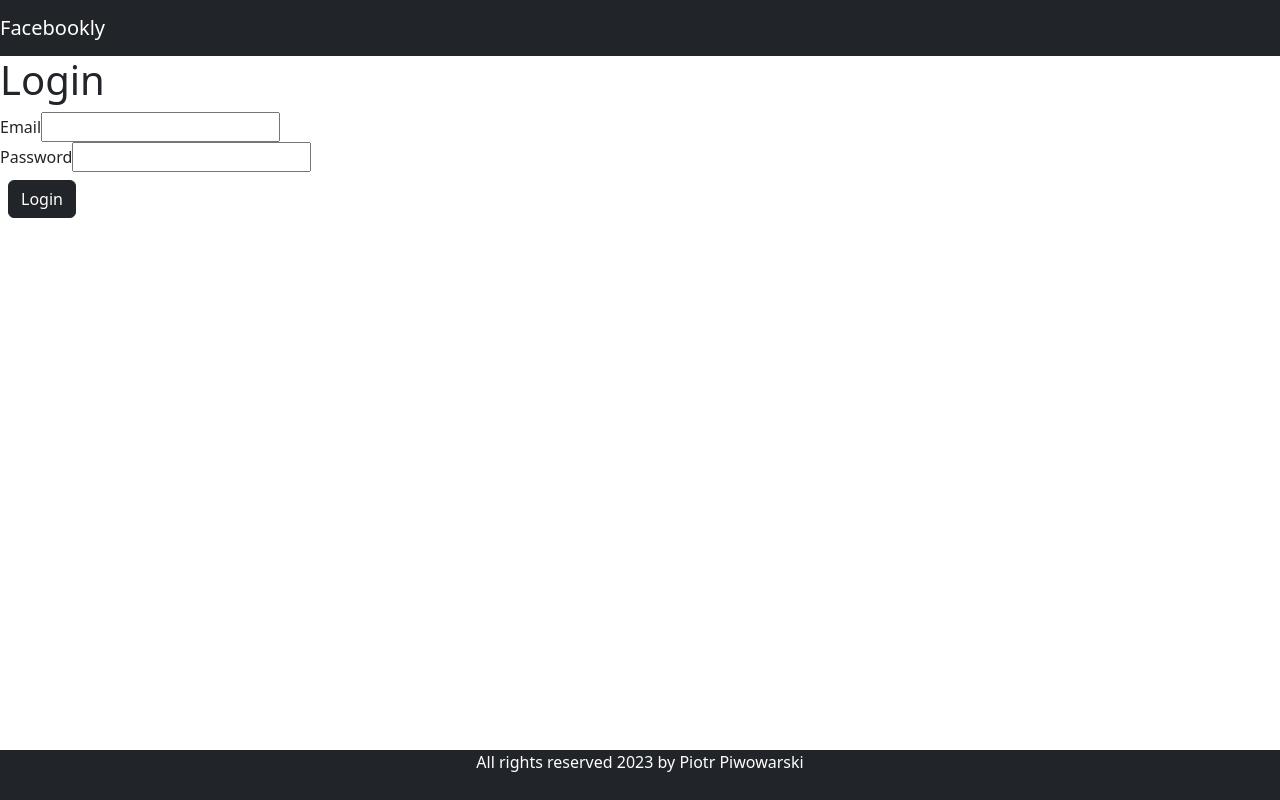
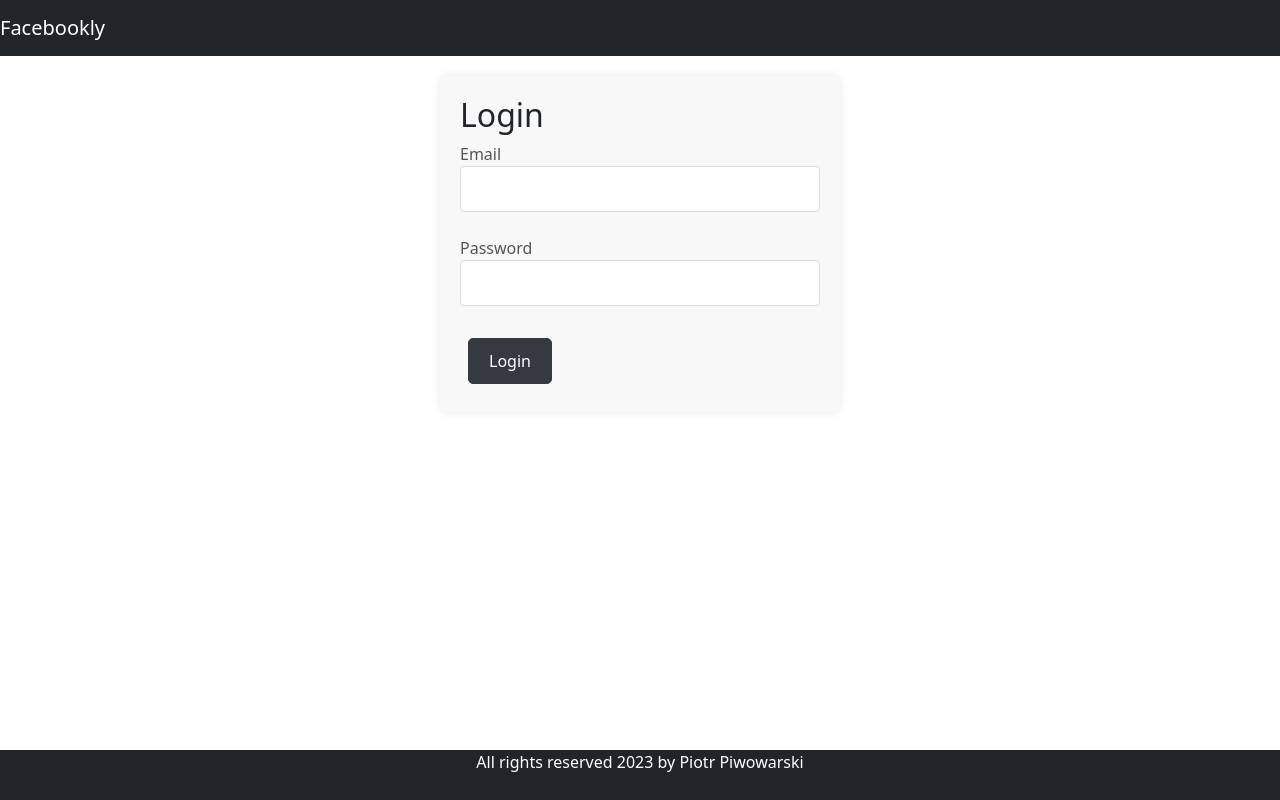
Before and after one commit to PiotrPiwowarski/Facebookly-frontend, a React (Create React App) app: page /login in a window 1280 px wide. Built offline with nearby package versions, Linux system fonts and the light colour scheme.

Commit message:
new commit

```diff
--- a/src/App.css
+++ b/src/App.css
@@ -1,3 +1,110 @@
+/* Stylizacja dla kontenera listy postów */
+.post-list-container {
+  max-width: 800px;
+  margin: 20px auto;
+  padding: 20px;
+  background-color: #f0f0f0;
+  border-radius: 8px;
+  box-shadow: 0 0 10px rgba(0, 0, 0, 0.1);
+}
+
+/* Stylizacja dla kontenera listy komentarzy */
+.comments-list-container {
+  max-width: 600px;
+  margin: 20px auto;
+  padding: 20px;
+  background-color: #e0e0e0;
+  border-radius: 8px;
+  box-shadow: 0 0 10px rgba(0, 0, 0, 0.1);
+}
+
+/* Stylizacja dla pojedynczego posta */
+article {
+  margin-bottom: 20px;
+  padding: 15px;
+  background-color: #fff;
+  border: 1px solid #ddd;
+  border-radius: 8px;
+}
+
+/* Stylizacja dla nagłówka posta */
+article h2 {
+  margin-top: 0;
+}
+
+/* Stylizacja dla kontenera komentarzy w ramach posta */
+.comments-container {
+  margin-top: 15px;
+}
+
+/* Stylizacja dla pojedynczego komentarza */
+.comments-list-container article {
+  margin-bottom: 15px;
+  padding: 10px;
+  background-color: #fff;
+  border: 1px solid #ddd;
+  border-radius: 4px;
+}
+
+/*Navbar*/
+.nav {
+  display: flex;
+  justify-content: center;
+  gap: 10px; /* Odstęp między przyciskami */
+}
+
+.btn {
+  padding: 10px 20px;
+  font-size: 16px;
+  border-radius: 5px;
+  cursor: pointer;
+}
+
+.btn-dark {
+  background-color: #343a40;
+  color: #fff;
+  border: 1px solid #343a40;
+}
+
+.btn-dark:hover {
+  background-color: #23272b;
+  border-color: #1d2124;
+}
+
+/*Home*/
+.main {
+  display: flex;
+  flex-direction: column;
+  align-items: center;
+  margin: 20px;
+}
+
+.home-btn {
+  padding: 10px 20px;
+  font-size: 40px;
+  border-radius: 5px;
+  cursor: pointer;
+}
+
+.btn-dark {
+  background-color: #343a40;
+  color: #fff;
+  border: 1px solid #343a40;
+}
+
+.btn-dark:hover {
+  background-color: #23272b;
+  border-color: #1d2124;
+}
+
+.mb-2 {
+  margin-bottom: 10px;
+}
+
+.m-lg-2 {
+  margin: 10px;
+}
+
 .footer {
   bottom: 0;
   width: 100%;
@@ -11,3 +118,59 @@
 .main {
   margin-bottom: 50px;
 }
+
+form {
+  margin: 0;
+  padding: 0;
+  border: 0;
+}
+
+/* Stylizacja kontenera formularza */
+div.form-container {
+  max-width: 400px; /* Maksymalna szerokość kontenera */
+  margin: 20px auto; /* Automatyczne wyśrodkowanie formularza */
+  padding: 20px;
+  background-color: #f8f8f8; /* Kolor tła */
+  border-radius: 8px; /* Zakrąglenie narożników */
+  box-shadow: 0 0 10px rgba(0, 0, 0, 0.1); /* Cień */
+}
+
+/* Stylizacja nagłówka formularza */
+form h2 {
+  text-align: center;
+  color: #333; /* Kolor tekstu */
+}
+
+/* Stylizacja etykiet dla pól formularza */
+form label {
+  display: block;
+  margin-bottom: 8px;
+  color: #555; /* Kolor tekstu etykiety */
+}
+
+/* Stylizacja pól formularza */
+form input[type="text"],
+form input[type="email"],
+form input[type="password"] {
+  width: 100%;
+  padding: 10px;
+  margin-bottom: 16px;
+  border: 1px solid #ddd; /* Kolor obramowania */
+  border-radius: 4px;
+}
+
+/* Stylizacja przycisku formularza */
+form button {
+  display: inline-block;
+  padding: 10px 20px;
+  background-color: #007bff; /* Kolor tła przycisku */
+  color: #fff; /* Kolor tekstu przycisku */
+  border: none;
+  border-radius: 4px;
+  cursor: pointer;
+}
+
+/* Stylizacja przycisku formularza po najechaniu */
+form button:hover {
+  background-color: #0056b3; /* Zmiana koloru tła po najechaniu */
+}
--- a/src/components/comments/AddComment.jsx
+++ b/src/components/comments/AddComment.jsx
@@ -39,9 +39,9 @@ const AddComment = ({userId, postId}) => {
   }
 
   return (
-    <div>
+    <div className="form-container">
       <div>
-        <h1>New Comment</h1>
+        <h2>Add Comment</h2>
       </div>
       <div>
         <form onSubmit={handleSubmit}>
--- a/src/components/comments/AllPostComments.jsx
+++ b/src/components/comments/AllPostComments.jsx
@@ -1,6 +1,5 @@
 import {useEffect, useState} from "react";
 import {getALlPostComments} from "../../services/CommentService";
-import AddComment from "./AddComment";
 import {useNavigate} from "react-router-dom";
 
 const AllPostComments = ({postId, userId, onDataFromChild}) =>  {
@@ -23,46 +22,21 @@ const AllPostComments = ({postId, userId, onDataFromChild}) =>  {
   }
 
   return (
-    <div className="sub-main">
+    <div className="comments-list-container">
       <div>
-        <h3>Post Comments</h3>
+        <h4>Post Comments</h4>
       </div>
       <div>
-        <button onClick={handleClick}>Add Comment</button>
+        <button className="btn btn-dark mb-2 m-lg-2" onClick={handleClick}>Add Comment</button>
       </div>
       <div>
-        <table>
-          <thead>
-            <tr>
-              <th>
-                Comment id
-              </th>
-              <th>
-                Content
-              </th>
-              <th>
-                Created
-              </th>
-              <th>
-                User Id
-              </th>
-              <th>
-                Post Id
-              </th>
-            </tr>
-          </thead>
-          <tbody>
-            {postComments.map((comment) => (
-              <tr key={comment.id}>
-                <td>{comment.id}</td>
-                <td>{comment.content}</td>
-                <td>{comment.created}</td>
-                <td>{comment.userId}</td>
-                <td>{comment.postId}</td>
-              </tr>
-            ))}
-          </tbody>
-        </table>
+        {postComments.map((comment) => (
+          <article key={comment.id}>
+            <p>{comment.userId}</p>
+            <p>{comment.created}</p>
+            <p>{comment.content}</p>
+          </article>
+        ))}
       </div>
     </div>
   );
--- a/src/components/posts/AddPost.jsx
+++ b/src/components/posts/AddPost.jsx
@@ -39,12 +39,12 @@ export default function AddPost({id}) {
   }
 
   return (
-    <div className="main">
+    <div className="form-container">
       <div>
         <Navbar id={id} />
       </div>
       <div>
-        <h1>Add Post</h1>
+        <h2>Add Post</h2>
       </div>
       <div className="form-group">
         <form onSubmit={handleSubmit}>
--- a/src/components/structure/Header.jsx
+++ b/src/components/structure/Header.jsx
@@ -3,7 +3,7 @@ import {Link} from "react-router-dom";
 export default function Header() {
 
   return (
-    <div>
+    <div className="facebookly">
       <header>
         <nav className="navbar navbar-dark bg-dark">
           <Link className="navbar-brand" to="/">Facebookly</Link>
--- a/src/components/structure/Home.jsx
+++ b/src/components/structure/Home.jsx
@@ -13,8 +13,8 @@ export default function Home() {
 
   return (
     <div className="main">
-      <button className="btn btn-dark mb-2 m-lg-2" onClick={login}>Login</button>
-      <button className="btn btn-dark mb-2 m-lg-2" onClick={addUser}>Register</button>
+      <button className="home-btn btn btn-dark mb-2 m-lg-2" onClick={login}>Login</button>
+      <button className="home-btn btn btn-dark mb-2 m-lg-2" onClick={addUser}>Register</button>
     </div>
   );
 }
--- a/src/components/structure/Login.jsx
+++ b/src/components/structure/Login.jsx
@@ -35,9 +35,9 @@ export default function Login({onDataFromChild}) {
   }
 
   return (
-    <div className="main">
+    <div className="form-container">
       <div>
-        <h1>Login</h1>
+        <h2>Login</h2>
       </div>
       <div>
         <form onSubmit={handleSubmit}>
--- a/src/components/structure/Navbar.jsx
+++ b/src/components/structure/Navbar.jsx
@@ -19,7 +19,7 @@ export default function Navbar({id}) {
   }
 
   return (
-    <div>
+    <div className="nav">
       <button className="btn btn-dark mb-2 m-lg-2" onClick={allUsers}>All Users</button>
       <button className="btn btn-dark mb-2 m-lg-2" onClick={allPosts}>All Posts</button>
       <button className="btn btn-dark mb-2 m-lg-2" onClick={logoutHandle}>Logout</button>
--- a/src/components/users/AddUser.jsx
+++ b/src/components/users/AddUser.jsx
@@ -43,12 +43,9 @@ export default function AddUser({id}) {
   }
 
   return (
-    <div className="main">
+    <div className="form-container">
       <div>
-        <Navbar id={id} />
-      </div>
-      <div>
-        <h1>Register</h1>
+        <h2>Register</h2>
       </div>
       <div className="form-group">
         <form onSubmit={handleSubmit}>
--- a/src/components/users/AllUsers.jsx
+++ b/src/components/users/AllUsers.jsx
@@ -15,7 +15,7 @@ export  default function AllUsers({id}) {
   }, []);
 
   return (
-    <div className="main">
+    <div className="users-list-container">
       <div>
         <Navbar id={id} />
       </div>
```
Also changed, not shown: src/components/posts/AllPosts.jsx (+15 -27 lines), 1 other file (tests, documents, lock files or other folders).
